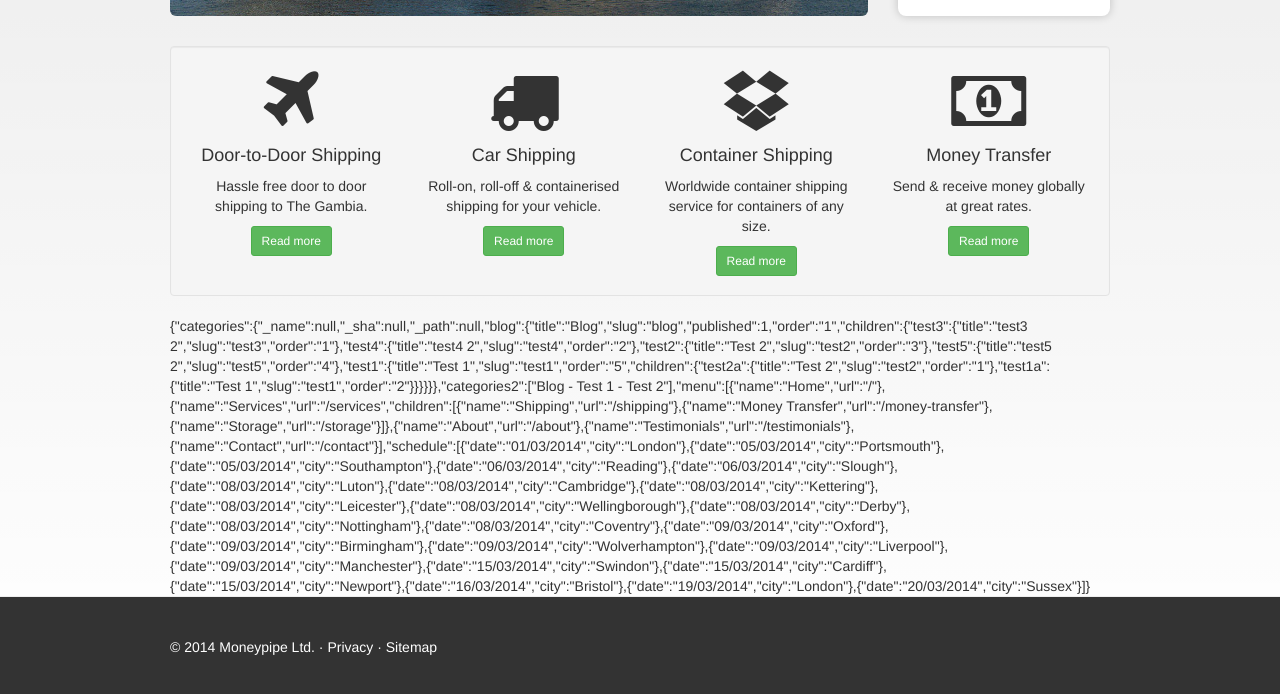
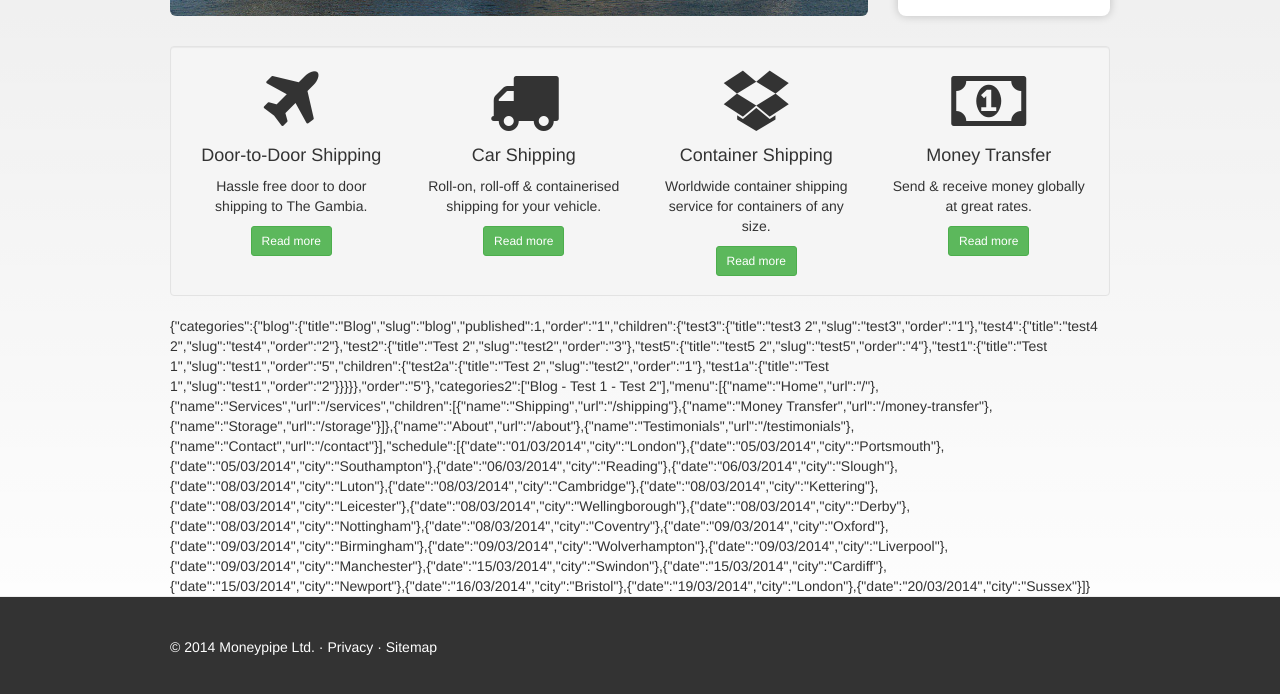
Before and after one commit to abeta/moneypipe, a Jekyll site: the page built from index.html, in a window 1280 px wide, cut to the strip 485-1182 px from the top of the page. Shown: the top 694 px of the strip. Built offline with Jekyll 4.4.1, drawn with Linux system fonts in a browser that asks for light colours; nearby versions of some CDN libraries; some of the changed lines change nothing that is shown.

Commit message:
Re-order categories

```diff
--- a/_data/categories.yml
+++ b/_data/categories.yml
@@ -1,38 +1,7 @@
-_name: null
-_sha: null
-_path: null
 blog:
     title: Blog
     slug: blog
     published: 1
     order: '1'
-    children:
-        test3:
-            title: 'test3 2'
-            slug: test3
-            order: '1'
-        test4:
-            title: 'test4 2'
-            slug: test4
-            order: '2'
-        test2:
-            title: 'Test 2'
-            slug: test2
-            order: '3'
-        test5:
-            title: 'test5 2'
-            slug: test5
-            order: '4'
-        test1:
-            title: 'Test 1'
-            slug: test1
-            order: '5'
-            children:
-                test2a:
-                    title: 'Test 2'
-                    slug: test2
-                    order: '1'
-                test1a:
-                    title: 'Test 1'
-                    slug: test1
-                    order: '2'
+    children: { test3: { title: 'test3 2', slug: test3, order: '1' }, test4: { title: 'test4 2', slug: test4, order: '2' }, test2: { title: 'Test 2', slug: test2, order: '3' }, test5: { title: 'test5 2', slug: test5, order: '4' }, test1: { title: 'Test 1', slug: test1, order: '5', children: { test2a: { title: 'Test 2', slug: test2, order: '1' }, test1a: { title: 'Test 1', slug: test1, order: '2' } } } }
+order: '5'
```
